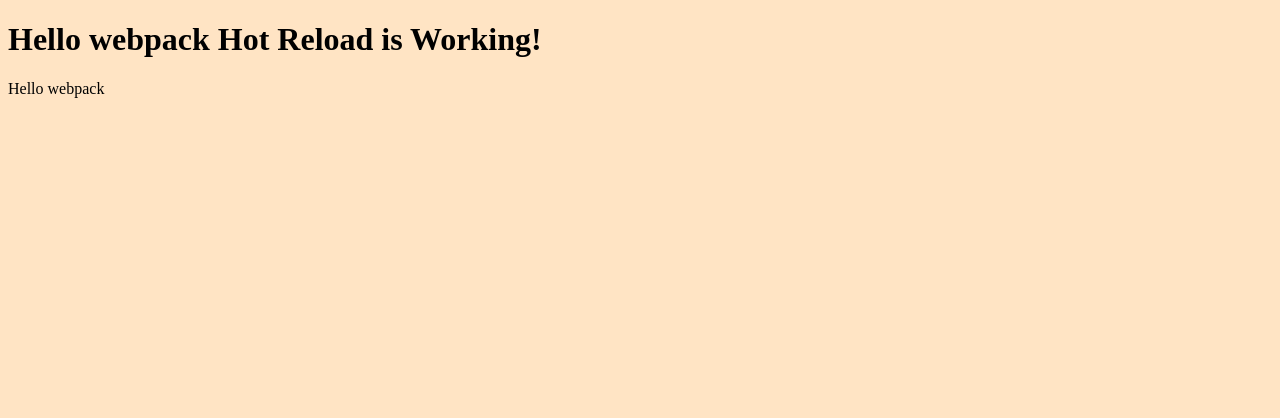
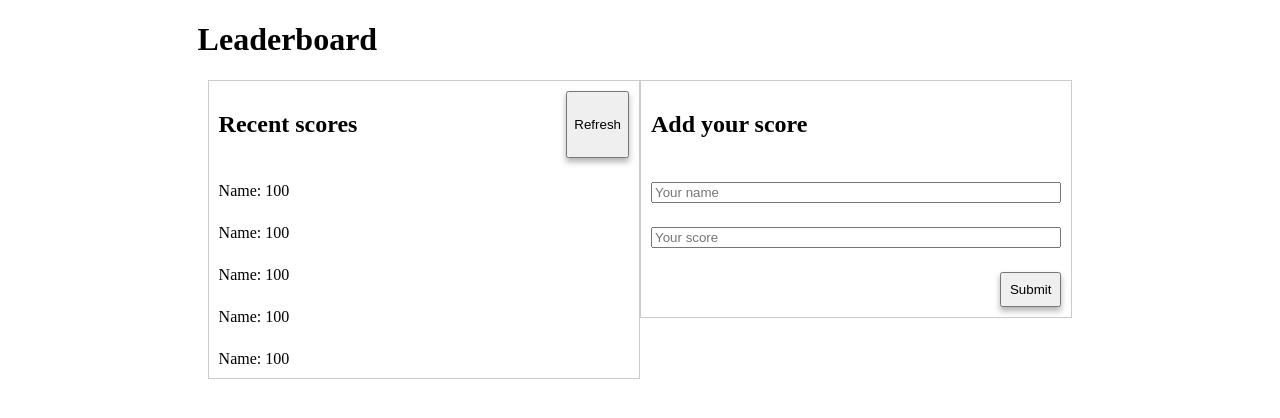
Before and after one commit to egichuhis/leaderboard, a website built with webpack: page src/index.html in a window 1280 px wide. Built offline with nearby package versions, Linux system fonts and the light colour scheme.

Commit message:
Add basic markup for elements

```diff
--- a/src/index.html
+++ b/src/index.html
@@ -4,11 +4,54 @@
   <head>
     <meta charset="UTF-8">
     <meta name="viewport" content="width=device-width, initial-scale=1.0">
-    <title>Wbpack Exercise</title>
+    <title>Leaderboard</title>
   </head>
 
   <body>
-    <h1>Hello webpack Hot Reload is Working!</h1>
+    <div class="container">
+<h1>Leaderboard</h1>
+<div class="row">
+  <div class="column">
+    <form action="" method="get" class="form">
+      <div class="scores-header">
+        <h2>Recent scores</h2>
+        <button class="refresh-btn">Refresh</button>
+      </div>
+
+      <label for="">
+        Name: 100
+      </label>
+      <label for="">
+        Name: 100
+      </label>
+      <label for="">
+        Name: 100
+      </label>
+      <label for="">
+        Name: 100
+      </label>
+      <label for="">
+        Name: 100
+      </label>
+    </form>
+
+
+  </div>
+  <div class="column">
+    <form action="" method="post" class="form">
+      <h2>Add your score</h2>
+      <input type="text" name="fname" id="fname" placeholder="Your name">
+      <input type="text" name="score" id="score" placeholder="Your score">
+      <div class="submit-btn-div">
+        <button type="submit" class="submit-btn">Submit</button>
+      </div>
+
+    </form>
+
+  </div>
+</div>
+    </div>
+
   </body>
 
 </html>
--- a/src/index.js
+++ b/src/index.js
@@ -1,13 +1 @@
-import _ from 'lodash';
 import './style.css';
-
-function component() {
-  const element = document.createElement('div');
-
-  // Lodash, now imported
-  element.innerHTML = _.join(['Hello', 'webpack'], ' ');
-
-  return element;
-}
-
-document.body.appendChild(component());
--- a/src/style.css
+++ b/src/style.css
@@ -1,3 +1,42 @@
-body {
-  background-color: bisque;
+.container {
+  width: 70%;
+  margin: auto;
 }
+
+.row {
+  display: flex;
+  justify-content: space-between;
+  align-items: flex-start;
+  margin: 10px;
+}
+
+.column {
+  flex: 1;
+  padding: 10px;
+  border: 1px solid #ccc;
+  box-sizing: border-box;
+}
+
+.form {
+  display: flex;
+  flex-direction: column;
+  gap: 24px;
+}
+
+.scores-header {
+  display: flex;
+  justify-content: space-between;
+}
+
+.refresh-btn {
+  box-shadow: 0px 4px 6px rgba(0, 0, 0, 0.3);
+}
+
+.submit-btn-div {
+  text-align: end;
+}
+
+.submit-btn {
+  padding: 8px;
+  box-shadow: 0px 4px 6px rgba(0, 0, 0, 0.3);
+}
```
Also changed, not shown: dist/index.html, dist/main.js.
